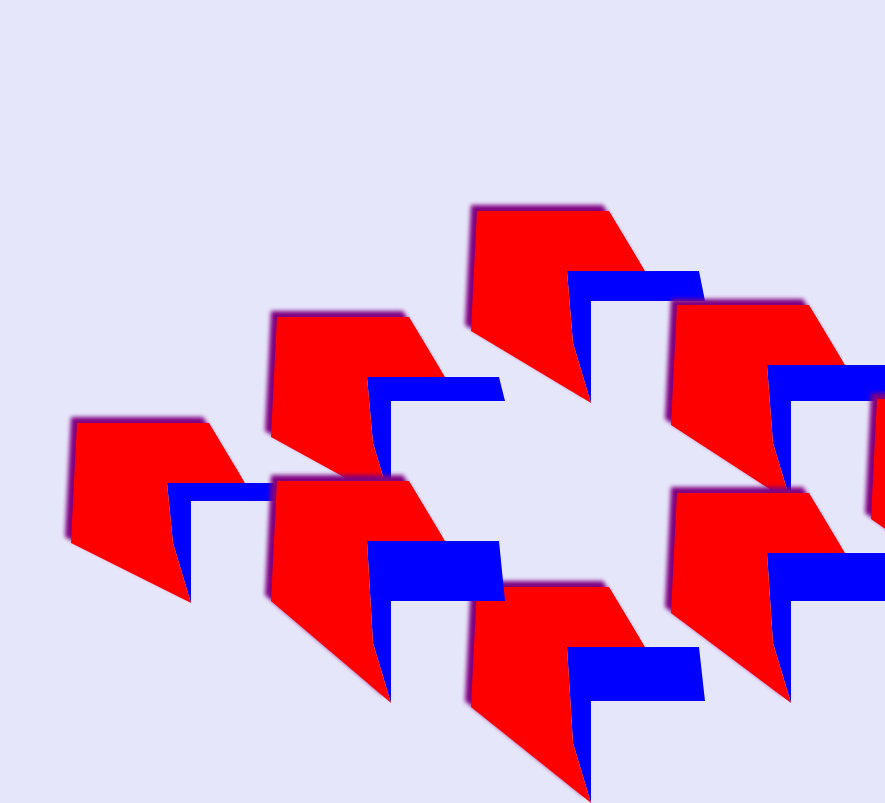
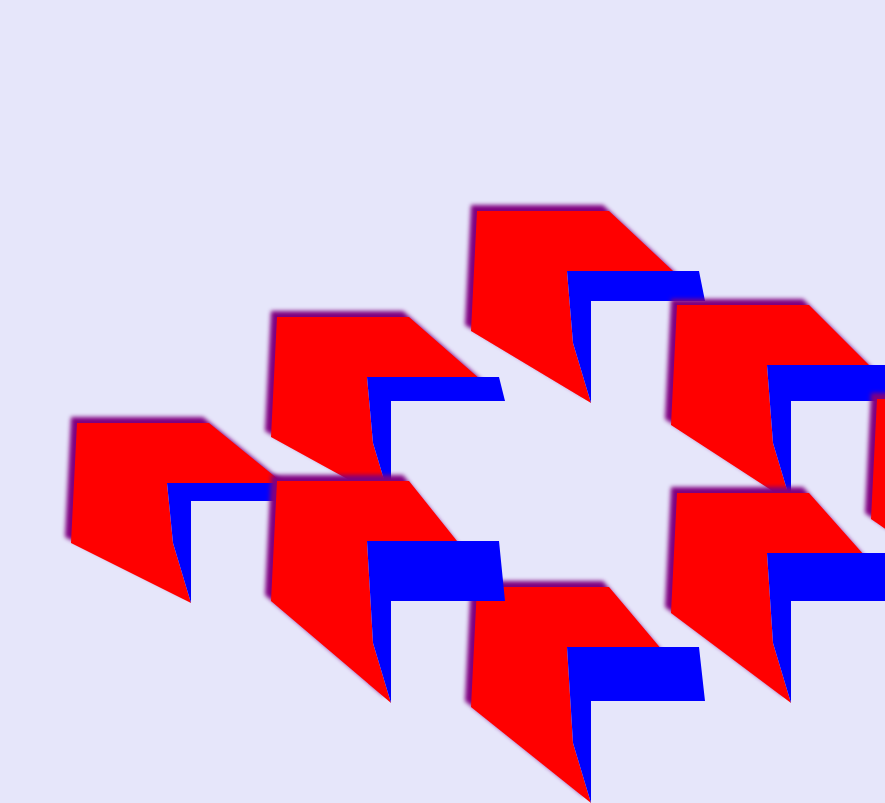
Before and after one commit to madelynfreed/art_y_craft, a website: page shadow/shadowPractice.html in a window 1280 px wide. Shown: the part 297-1100 px from the top of the page, without its empty margins (395-1280 px from the left). Drawn offline with Linux system fonts and the light colour scheme.

Commit message:
make shadows a little more geometric

```diff
--- a/shadow/shadowPractice.html
+++ b/shadow/shadowPractice.html
@@ -58,7 +58,8 @@
     const topRightTrapezoid = `${topRightTrapXPosition}% ${trapezoidTop-index}%`
     const topLeftTrapezoidCornerShadow = `${topRightTrapXPosition-topLength}% ${trapezoidTop-index}%`
     const midLeftTrapezoidCornerShadow = "78% 90%"
-    const midRightShadow = `90% ${trapezoidTop-index}%`
+    // const midRightShadow = `90% ${trapezoidTop-index}%`
+    const midRightShadow = point3;
     const topRightShadow = `${topRightShadowXPosition}% ${shadowTop-index}%`
     const topLeftShadow = `${topRightShadowXPosition-topLength}% ${shadowTop-index}%`
     const midLeftShadow = `${topRightShadowXPosition-topLength-1}% ${shadowTop+trapezoidHeight-index}%`
@@ -86,8 +87,8 @@
     shadowTag.className = "shadowTag";
     shadowTag.appendChild(shadow);
 
+    document.body.appendChild(shadowTag);
     document.body.appendChild(trapezoid);
-    document.body.appendChild(shadowTag);
 
     }
   </script>
```
